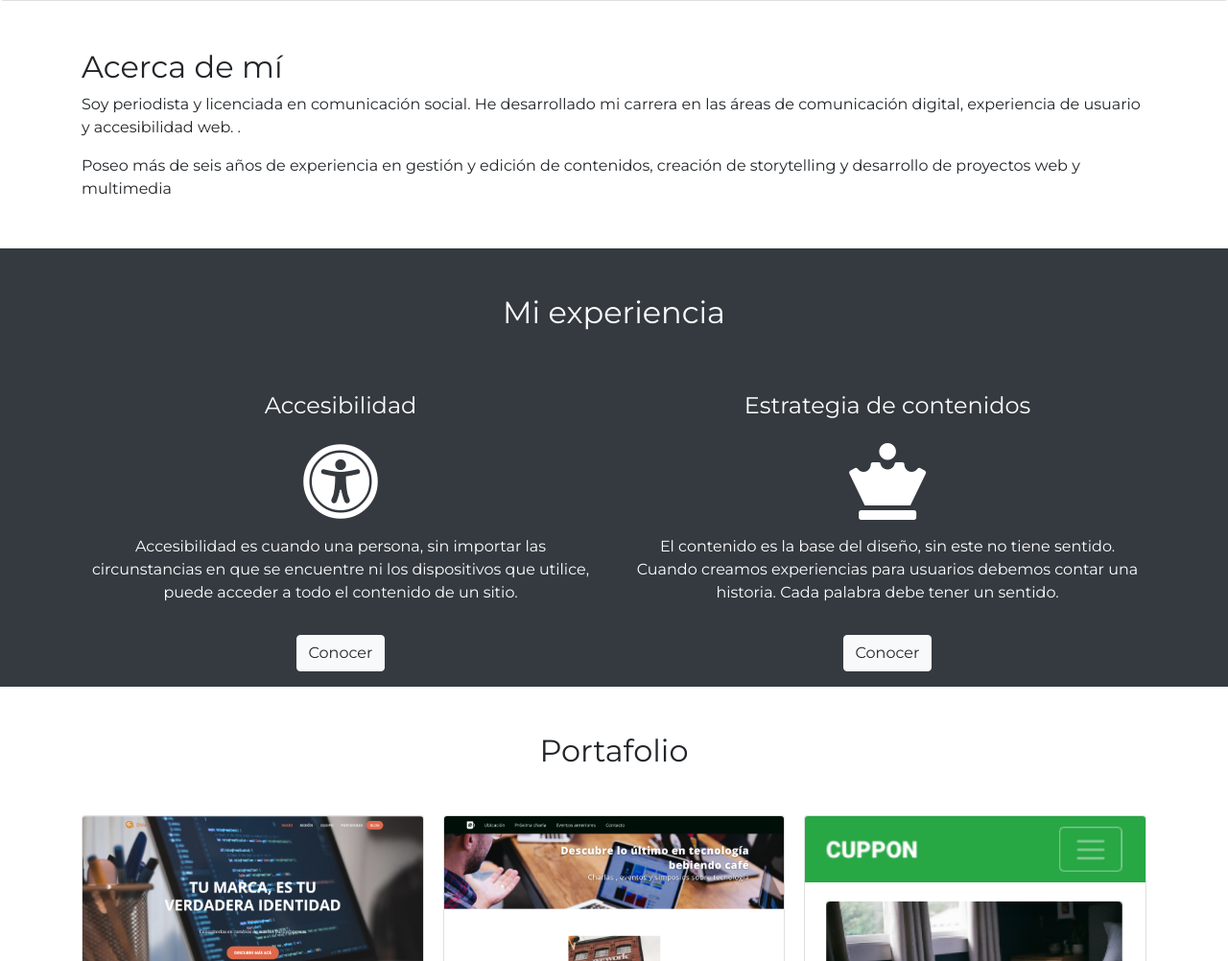
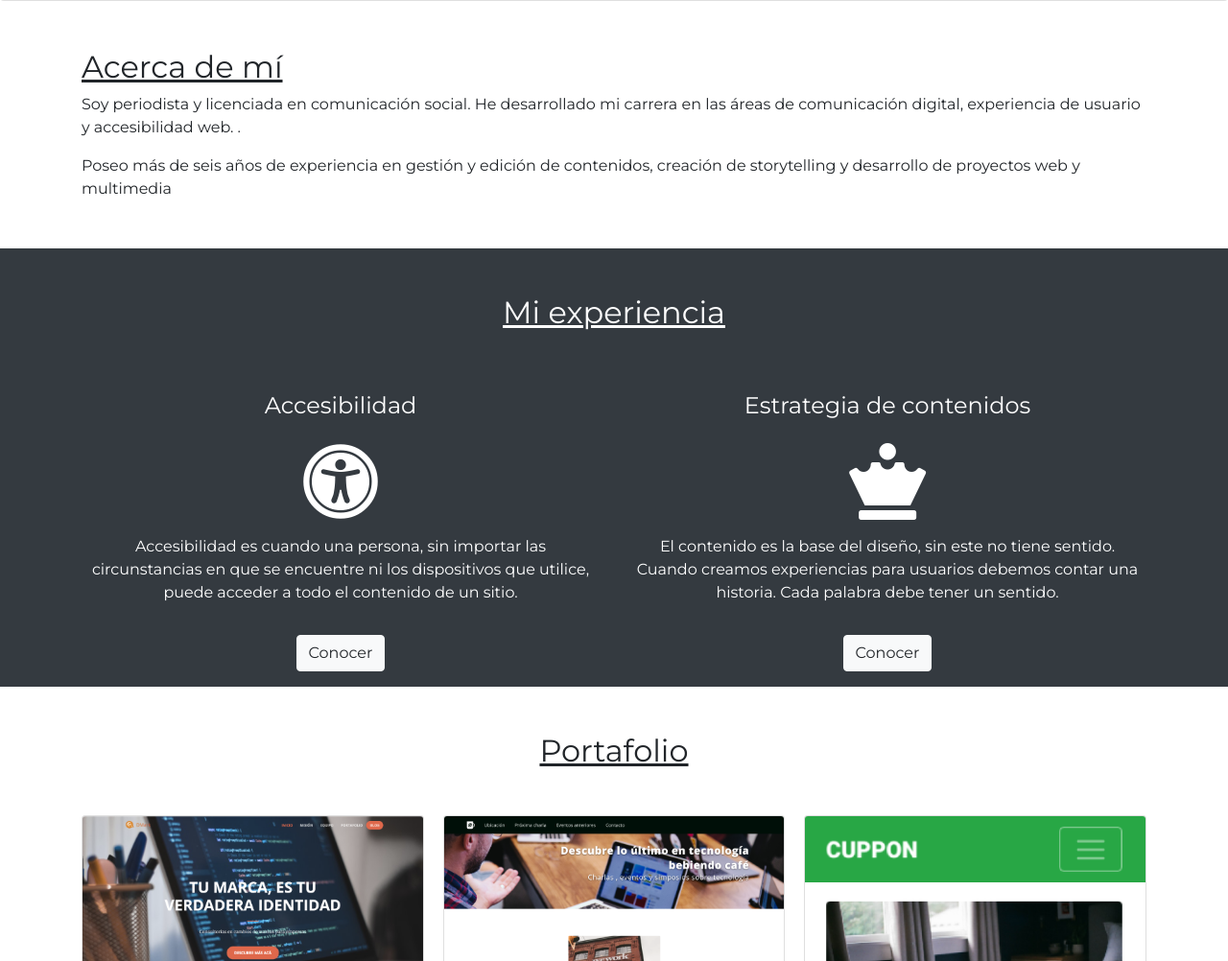
Before and after one commit to andreaescu/prueba, a plain HTML site: page index.html in a window 1280 px wide. Shown: the part 960-1962 px from the top of the page at 96% size. Drawn offline with nearby package versions, Linux system fonts and the light colour scheme; a script that the page names is missing; a web font is replaced by a local one.

Commit message:
underline

```diff
--- a/index.html
+++ b/index.html
@@ -52,7 +52,7 @@
           </div>
       </header>
       <section id="about" class="about container d-none d-md-block">
-        <h2>Acerca de mí</h2>
+        <h2><u>Acerca de mí</u></h2>
         <p>Soy periodista y licenciada en comunicación social. He desarrollado mi carrera en las áreas de comunicación digital, experiencia de usuario y accesibilidad web. .</p>
         <p>Poseo más de seis años de experiencia en gestión y edición de contenidos, creación de storytelling y desarrollo de proyectos web y multimedia</p>
       </section>
@@ -60,7 +60,7 @@
       <section id="experience">
         <div class="bg-dark text-white">
           <div class="container">
-            <h2 class="text-center m-3 p-5">Mi experiencia</h2>
+            <h2 class="text-center m-3 p-5"><u>Mi experiencia</u></h2>
             <div class="row text-center">
               <div class="col-md-6">
                 <h4>Accesibilidad</h4>
@@ -127,7 +127,7 @@
       </section>
 
       <section id="work" class="container">
-        <h2 class="text-center m-5 text-bold">Portafolio</h2>
+        <h2 class="text-center m-5 text-bold"><u>Portafolio</u></h2>
         <div class="card-columns">
           <div class="card">
             <img src="assets/img/dmark.png" class="card-img-top" alt="...">
```
